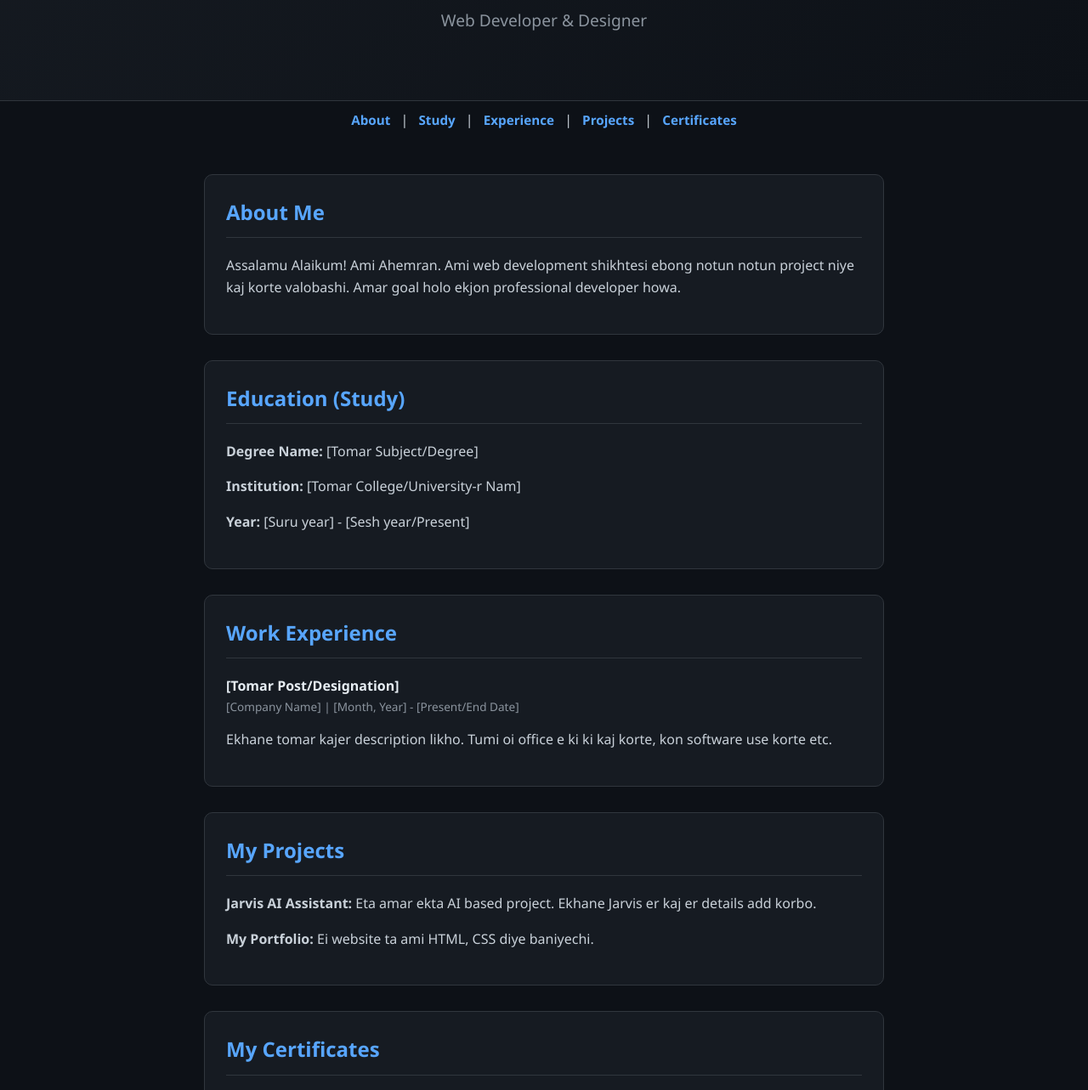
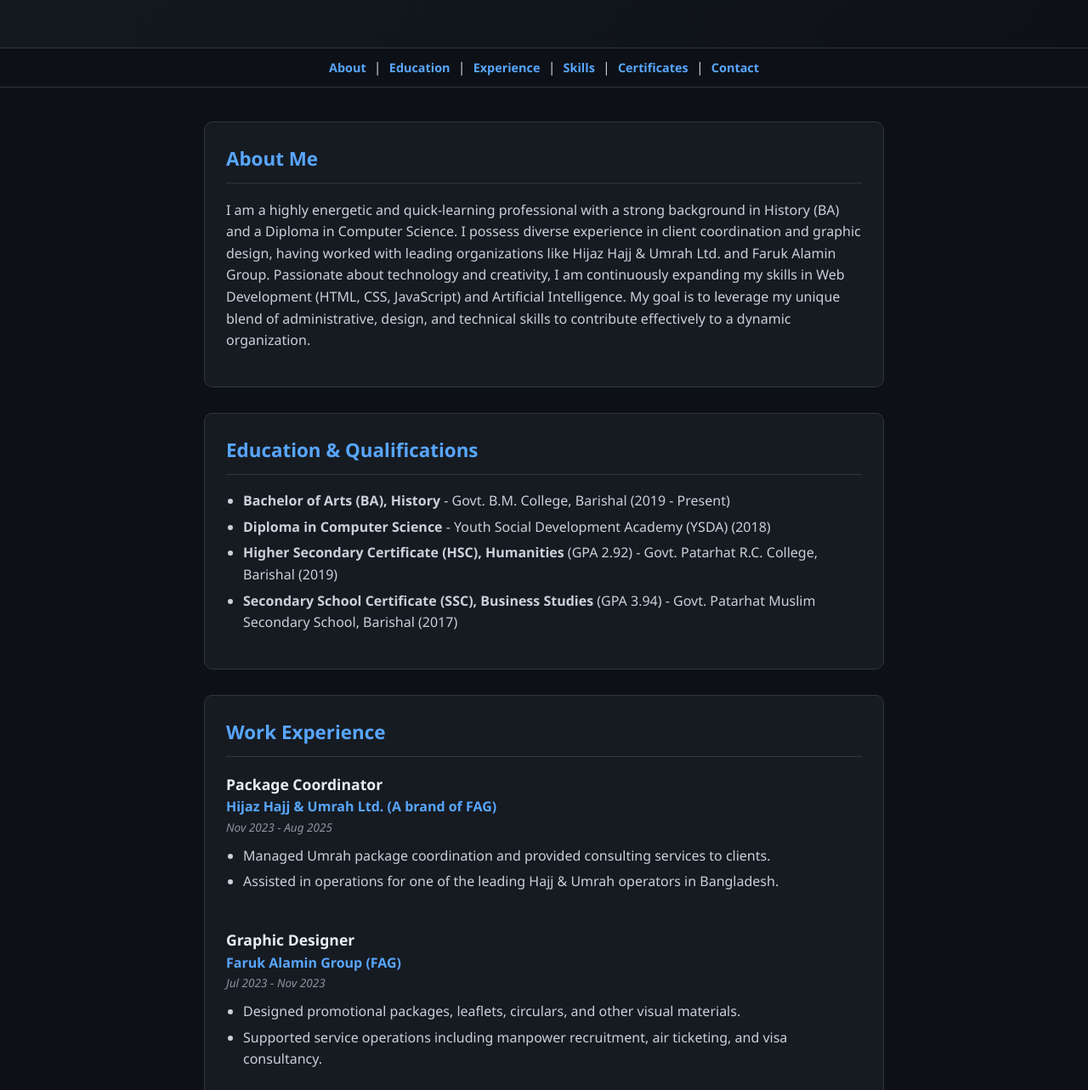
Before and after one commit to ahemran222/my-portfolio-, a plain HTML site: page index.html in a window 1280 px wide. Shown: the part 320-1603 px from the top of the page at 85% size. Drawn offline with Linux system fonts and the light colour scheme.

Commit message:
Update index.html

```diff
--- a/index.html
+++ b/index.html
@@ -3,7 +3,7 @@
 <head>
   <meta charset="UTF-8">
   <meta name="viewport" content="width=device-width, initial-scale=1.0">
-  <title>Ahemran - Portfolio</title>
+  <title>MD Ali Haydar Imran - Portfolio</title>
   <style>
     body {
       margin: 0;
@@ -14,18 +14,20 @@
     }
     header {
       text-align: center;
-      padding: 60px 20px;
+      padding: 50px 20px;
       background: linear-gradient(135deg, #161b22, #0d1117);
       border-bottom: 1px solid #30363d;
     }
     h1 {
-      font-size: 2.5em;
+      font-size: 2.2em;
       color: #58a6ff;
-      margin-bottom: 10px;
+      margin-bottom: 5px;
+      margin-top: 10px;
     }
     header p {
-      font-size: 1.2em;
+      font-size: 1.1em;
       color: #8b949e;
+      margin-top: 5px;
     }
     .container {
       max-width: 800px;
@@ -44,49 +46,68 @@
       border-bottom: 1px solid #30363d;
       padding-bottom: 10px;
       margin-top: 0;
+      font-size: 1.4em;
     }
     .nav-links {
       text-align: center;
       margin-bottom: 20px;
       padding: 10px;
+      background: #0d1117;
+      border-bottom: 1px solid #30363d;
     }
     .nav-links a {
       color: #58a6ff;
       text-decoration: none;
-      margin: 0 8px;
+      margin: 0 5px;
       font-weight: bold;
-      font-size: 0.95em;
+      font-size: 0.9em;
     }
     .job-title {
       font-weight: bold;
       color: #e6edf3;
+      font-size: 1.1em;
+    }
+    .job-company {
+      color: #58a6ff;
+      font-weight: 600;
     }
     .job-date {
       font-size: 0.85em;
       color: #8b949e;
       margin-bottom: 10px;
+      font-style: italic;
+    }
+    ul {
+      padding-left: 20px;
+      margin-top: 5px;
+    }
+    li {
+      margin-bottom: 5px;
     }
     .cert-lock {
       color: #f85149;
       font-weight: bold;
+      background: rgba(248, 81, 73, 0.1);
+      padding: 2px 5px;
+      border-radius: 4px;
     }
   </style>
 </head>
 <body>
 
   <header>
-    <!-- Tomar chobir nam ekhane hobe -->
-    <img src="Emran 300x300 Photo.png" alt="Ahemran's Photo" style="width: 130px; height: 130px; border-radius: 50%; object-fit: cover; border: 3px solid #58a6ff; margin-bottom: 15px;">
-    <h1>Ahemran</h1>
-    <p>Web Developer & Designer</p>
+    <img src="Emran 300x300 Photo.png" alt="Imran's Photo" style="width: 130px; height: 130px; border-radius: 50%; object-fit: cover; border: 3px solid #58a6ff; margin-bottom: 15px;">
+    <h1>MD Ali Haydar Imran</h1>
+    <p>Web Developer | Graphic Designer | Coordinator</p>
   </header>
 
   <div class="nav-links">
     <a href="#about">About</a> |
-    <a href="#education">Study</a> |
+    <a href="#education">Education</a> |
     <a href="#experience">Experience</a> |
-    <a href="#projects">Projects</a> |
-    <a href="#certificates">Certificates</a>
+    <a href="#skills">Skills</a> |
+    <a href="#certificates">Certificates</a> |
+    <a href="#contact">Contact</a>
   </div>
 
   <div class="container">
@@ -94,48 +115,73 @@
     <!-- About Section -->
     <section id="about">
       <h2>About Me</h2>
-      <!-- Ekhane tomar biodata likho -->
-      <p>Assalamu Alaikum! Ami Ahemran. Ami web development shikhtesi ebong notun notun project niye kaj korte valobashi. Amar goal holo ekjon professional developer howa.</p>
+      <p>I am a highly energetic and quick-learning professional with a strong background in History (BA) and a Diploma in Computer Science. I possess diverse experience in client coordination and graphic design, having worked with leading organizations like Hijaz Hajj & Umrah Ltd. and Faruk Alamin Group. Passionate about technology and creativity, I am continuously expanding my skills in Web Development (HTML, CSS, JavaScript) and Artificial Intelligence. My goal is to leverage my unique blend of administrative, design, and technical skills to contribute effectively to a dynamic organization.</p>
     </section>
 
     <!-- Education Section -->
     <section id="education">
-      <h2>Education (Study)</h2>
-      <!-- Ekhane tomar porasonar details dao -->
-      <p><strong>Degree Name:</strong> [Tomar Subject/Degree]</p>
-      <p><strong>Institution:</strong> [Tomar College/University-r Nam]</p>
-      <p><strong>Year:</strong> [Suru year] - [Sesh year/Present]</p>
+      <h2>Education & Qualifications</h2>
+      <ul>
+        <li><strong>Bachelor of Arts (BA), History</strong> - Govt. B.M. College, Barishal (2019 - Present)</li>
+        <li><strong>Diploma in Computer Science</strong> - Youth Social Development Academy (YSDA) (2018)</li>
+        <li><strong>Higher Secondary Certificate (HSC), Humanities</strong> (GPA 2.92) - Govt. Patarhat R.C. College, Barishal (2019)</li>
+        <li><strong>Secondary School Certificate (SSC), Business Studies</strong> (GPA 3.94) - Govt. Patarhat Muslim Secondary School, Barishal (2017)</li>
+      </ul>
     </section>
 
     <!-- Experience Section -->
     <section id="experience">
       <h2>Work Experience</h2>
-      <!-- Ekhane tomar job/office er kajer details dao. Ekadhik thakle ei block ta copy-paste korba -->
-      <div class="job-title">[Tomar Post/Designation]</div>
-      <div class="job-date">[Company Name] | [Month, Year] - [Present/End Date]</div>
-      <p>Ekhane tomar kajer description likho. Tumi oi office e ki ki kaj korte, kon software use korte etc.</p>
+
+      <div class="job-title">Package Coordinator</div>
+      <div class="job-company">Hijaz Hajj & Umrah Ltd. (A brand of FAG)</div>
+      <div class="job-date">Nov 2023 - Aug 2025</div>
+      <ul>
+        <li>Managed Umrah package coordination and provided consulting services to clients.</li>
+        <li>Assisted in operations for one of the leading Hajj & Umrah operators in Bangladesh.</li>
+      </ul>
+      <br>
+
+      <div class="job-title">Graphic Designer</div>
+      <div class="job-company">Faruk Alamin Group (FAG)</div>
+      <div class="job-date">Jul 2023 - Nov 2023</div>
+      <ul>
+        <li>Designed promotional packages, leaflets, circulars, and other visual materials.</li>
+        <li>Supported service operations including manpower recruitment, air ticketing, and visa consultancy.</li>
+      </ul>
+    </section>
+
+    <!-- Skills Section -->
+    <section id="skills">
+      <h2>Skills & Expertise</h2>
+      <p><strong>Technical Skills:</strong> HTML5, CSS3, JavaScript, Basic AI Understanding</p>
+      <p><strong>Design & Media:</strong> Adobe Photoshop, Adobe Illustrator</p>
+      <p><strong>Computer Literacy:</strong> MS Word, MS Excel, MS PowerPoint, Internet Browsing, E-mailing</p>
+      <p><strong>Soft Skills:</strong> Client Coordination, Quick Learner, Problem Solving</p>
+      <p><strong>Languages:</strong> Bangla, English, Hindi</p>
     </section>
 
     <!-- Projects Section -->
     <section id="projects">
       <h2>My Projects</h2>
-      <p><strong>Jarvis AI Assistant:</strong> Eta amar ekta AI based project. Ekhane Jarvis er kaj er details add korbo.</p>
-      <p><strong>My Portfolio:</strong> Ei website ta ami HTML, CSS diye baniyechi.</p>
+      <p><strong>Jarvis AI Assistant:</strong> An AI-based project designed to assist with daily tasks and automation. (Details coming soon!)</p>
+      <p><strong>Personal Portfolio Website:</strong> This responsive website built from scratch using HTML and CSS.</p>
     </section>
 
     <!-- Certificates Section -->
     <section id="certificates">
       <h2>My Certificates</h2>
-      <p>Ekhane amar certificate gulo thakbe. <span class="cert-lock">🔒 (Access Restricted)</span></p>
-      <p>Nirapotta (Security) er jonno ei section e thaka certificate gulo shudhu <b>Admin (Ami) permission dilei</b> dekha jabe.</p>
+      <p>My verified certificates and credentials are stored here. <span class="cert-lock">🔒 (Access Restricted)</span></p>
+      <p>For security purposes, these certificates are currently private. If you are a recruiter or client and wish to view them, please contact me to request access.</p>
     </section>
 
     <!-- Contact Section -->
     <section id="contact">
       <h2>Contact Me</h2>
-      <p>Email: [Tomar Email Address]</p>
-      <p>Phone: [Tomar Phone Number]</p>
-      <p>GitHub: github.com/ahemran222</p>
+      <p><strong>Email:</strong> ahemran222.ae@gmail.com</p>
+      <p><strong>Phone:</strong> +880 1794 382 812</p>
+      <p><strong>Address:</strong> Kalikapu, Mehendiganj, Barishal-8270</p>
+      <p><strong>GitHub:</strong> <a href="https://github.com/ahemran222" style="color: #58a6ff;">github.com/ahemran222</a></p>
     </section>
   </div>
 
```
